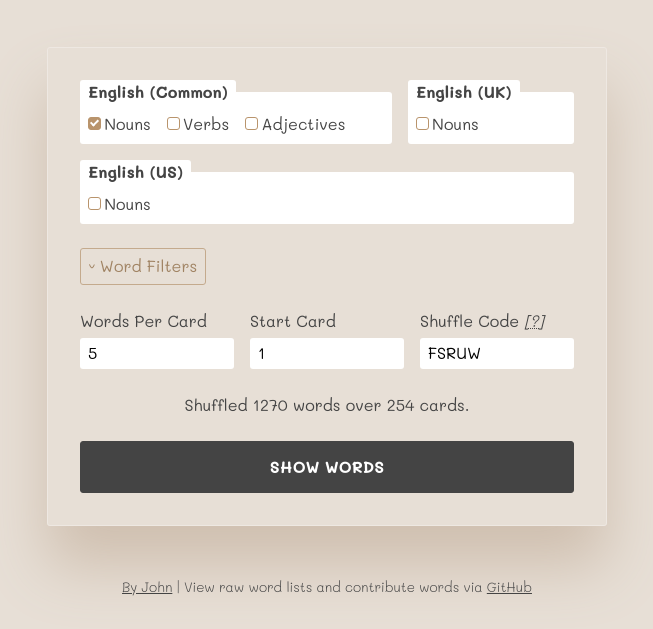
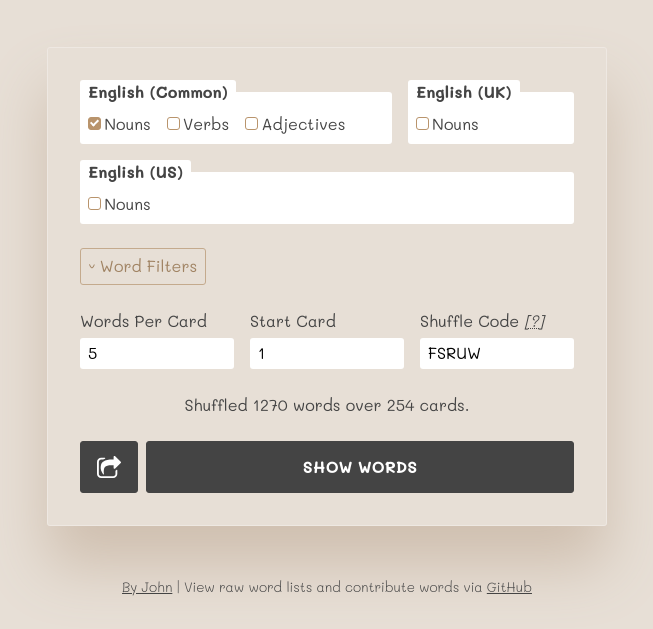
Before and after one commit to ByJohn/word-list, a website: page index.html in a window 1280 px wide. Shown: the part 171-800 px from the top of the page, without its empty margins (313-966 px from the left). Drawn offline with nearby package versions, Linux system fonts and the light colour scheme.

Commit message:
Add share button

```diff
--- a/css/style.css
+++ b/css/style.css
@@ -281,12 +281,31 @@ legend {
 	transition: all 0.5s;
 }
 
-.submit {
-	padding: 1em;
+.action-buttons {
+	display: flex;
+	gap: 0.5em;
+}
+
+.action-buttons button {
 	border: 1px solid #444;
 	border-radius: 3px;
 	background-color: #444;
 	color: #fff;
+}
+
+.share {
+	padding: 0.5em 1em;
+}
+
+.share svg {
+	display: block;
+	width: auto;
+	height: 1.5em;
+}
+
+.submit {
+	flex: 1;
+	padding: 1em;
 	font-weight: bold;
 	text-transform: uppercase;
 }
--- a/index.html
+++ b/index.html
@@ -103,7 +103,16 @@
 					Shuffled <span class="count">#</span> words over <span class="pages">#</span> cards.
 				</div>
 
-				<button type="submit" id="submit" class="submit">Show Words</button>
+				<div class="action-buttons">
+					<button type="button" id="share" class="share" title="Share settings">
+						<svg width="475.082px" height="475.081px" viewBox="0 0 475.082 475.081">
+							<path d="M469.658,133.333L360.029,23.697c-3.621-3.617-7.909-5.424-12.854-5.424c-2.275,0-4.661,0.476-7.132,1.425 c-7.426,3.237-11.139,8.852-11.139,16.846v54.821h-45.683c-20.174,0-38.879,1.047-56.101,3.14 c-17.224,2.092-32.404,4.993-45.537,8.708c-13.134,3.708-24.983,8.326-35.547,13.846c-10.562,5.518-19.555,11.372-26.98,17.559 c-7.426,6.186-13.943,13.23-19.558,21.129c-5.618,7.898-10.088,15.653-13.422,23.267c-3.328,7.616-5.992,15.99-7.992,25.125 c-2.002,9.137-3.333,17.701-3.999,25.693c-0.666,7.994-0.999,16.657-0.999,25.979c0,10.663,1.668,22.271,4.998,34.838 c3.331,12.559,6.995,23.407,10.992,32.545c3.996,9.13,8.709,18.603,14.134,28.403c5.424,9.802,9.182,16.317,11.276,19.555 c2.093,3.23,4.095,6.187,5.997,8.85c1.903,2.474,4.377,3.71,7.421,3.71c0.765,0,1.902-0.186,3.427-0.568 c4.377-2.095,6.279-5.325,5.708-9.705c-8.564-63.954-1.52-108.973,21.128-135.047c21.892-24.934,63.575-37.403,125.051-37.403 h45.686v54.816c0,8.001,3.71,13.613,11.136,16.851c2.471,0.951,4.853,1.424,7.132,1.424c5.14,0,9.425-1.807,12.854-5.421 l109.633-109.637c3.613-3.619,5.424-7.898,5.424-12.847C475.082,141.23,473.271,136.944,469.658,133.333z" fill="#fff"/>
+							<path d="M395.996,292.356c-3.625-1.529-6.951-0.763-9.993,2.283c-4.948,4.568-10.092,8.093-15.42,10.564 c-3.433,1.902-5.141,4.66-5.141,8.277v61.104c0,12.562-4.466,23.308-13.415,32.26c-8.945,8.946-19.704,13.419-32.264,13.419 H82.222c-12.564,0-23.318-4.473-32.264-13.419c-8.947-8.952-13.418-19.697-13.418-32.26V137.039 c0-12.563,4.471-23.313,13.418-32.259c8.945-8.947,19.699-13.418,32.264-13.418h31.977c1.141,0,2.666-0.383,4.568-1.143 c10.66-6.473,23.313-12.185,37.972-17.133c4.949-0.95,7.423-3.994,7.423-9.136c0-2.474-0.903-4.611-2.712-6.423 c-1.809-1.804-3.946-2.708-6.423-2.708H82.226c-22.65,0-42.018,8.042-58.102,24.125C8.042,95.026,0,114.394,0,137.044v237.537 c0,22.651,8.042,42.018,24.125,58.102c16.084,16.084,35.452,24.126,58.102,24.126h237.541c22.647,0,42.017-8.042,58.101-24.126 c16.085-16.084,24.127-35.45,24.127-58.102v-73.946C401.995,296.829,399.996,294.071,395.996,292.356z" fill="#fff"/>
+						</svg>
+					</button>
+
+					<button type="submit" id="submit" class="submit">Show Words</button>
+				</div>
 			</form>
 		</main>
 
--- a/js/ui.js
+++ b/js/ui.js
@@ -12,6 +12,7 @@ let ui = {
 	$seed: document.getElementById('seed'),
 	$preResultsCount: document.querySelector('#pre-results .count'),
 	$preResultsPages: document.querySelector('#pre-results .pages'),
+	$share: document.getElementById('share'),
 	$submit: document.getElementById('submit'),
 	lastFilters: {}, //Remembers what filters have been checked
 	newListLatestFulfilmentToken: null, //Token (millisecond time) of the most recent word list refresh
@@ -55,6 +56,8 @@ let ui = {
 
 		this.$seed.addEventListener('keyup', debounce(this.prepareWords.bind(this), 200), false);
 		this.$seed.addEventListener('change', debounce(this.prepareWords.bind(this), 200), false);
+
+		this.$share.addEventListener('click', this.share.bind(this), false);
 
 		this.$close.addEventListener('click', this.closeList.bind(this), false);
 		this.$prevPage.addEventListener('click', this.prevPage.bind(this), false);
@@ -474,6 +477,24 @@ let ui = {
 
 		return values;
 	},
+	share: function () {
+		navigator.permissions.query({ name: 'clipboard-write' }).then((result) => {
+			if (result.state === 'granted' || result.state === 'prompt') {
+				navigator.clipboard.writeText(window.location.href).then(
+					() => {
+						alert('Copied link to clipboard');
+					},
+					() => {
+						alert('Clipboard save failed. Please copy the URL instead.');
+					},
+				);
+			}
+		},
+		() => {
+			alert('Clipboard save failed. Please copy the URL instead.');
+		}
+		);
+	},
 
 	//List methods
 	openList: function () {
```
